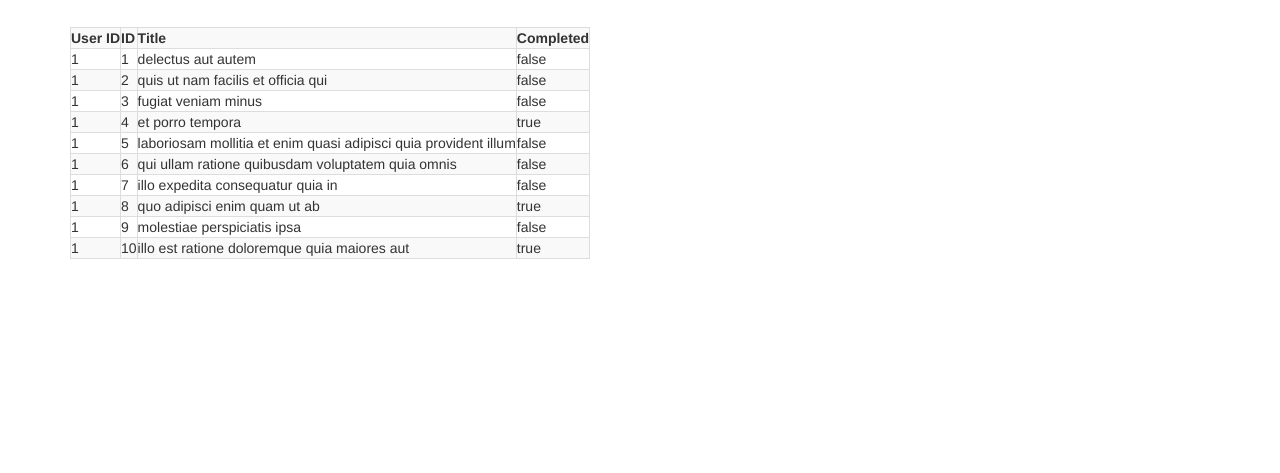
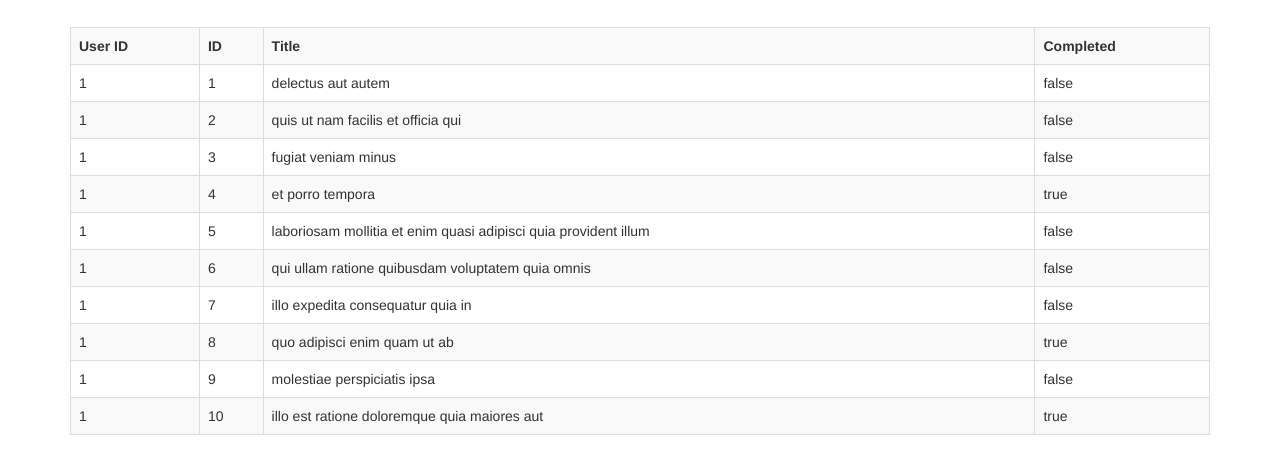
Before and after one commit to mattmneit/assignment2, a website: page public/read-todo.html in a window 1280 px wide. Shown: the part 63-536 px from the top of the page. Drawn offline with nearby package versions, Linux system fonts and the light colour scheme.

Commit message:
Update read-todo.html

```diff
--- a/public/read-todo.html
+++ b/public/read-todo.html
@@ -13,7 +13,7 @@
     <div class="table-responsive">
         <h1>Matthew McLaughlin</h1>
         <br>
-        <table class="tabe table-bordered table-striped" id="todo_table">
+        <table class="table table-bordered table-striped" id="todo_table">
             <tr>
                 <th>User ID</th>
                 <th>ID</th>
```
